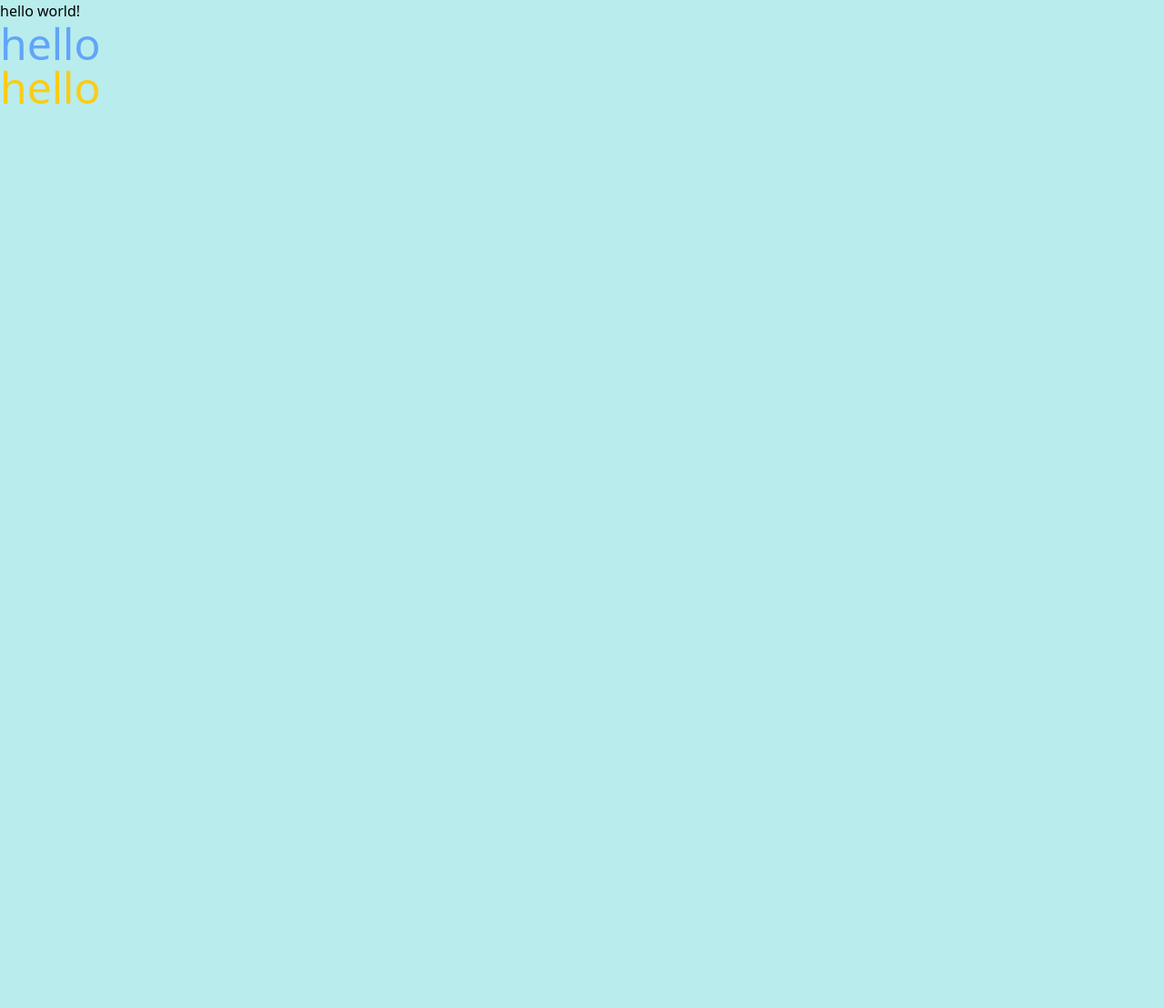
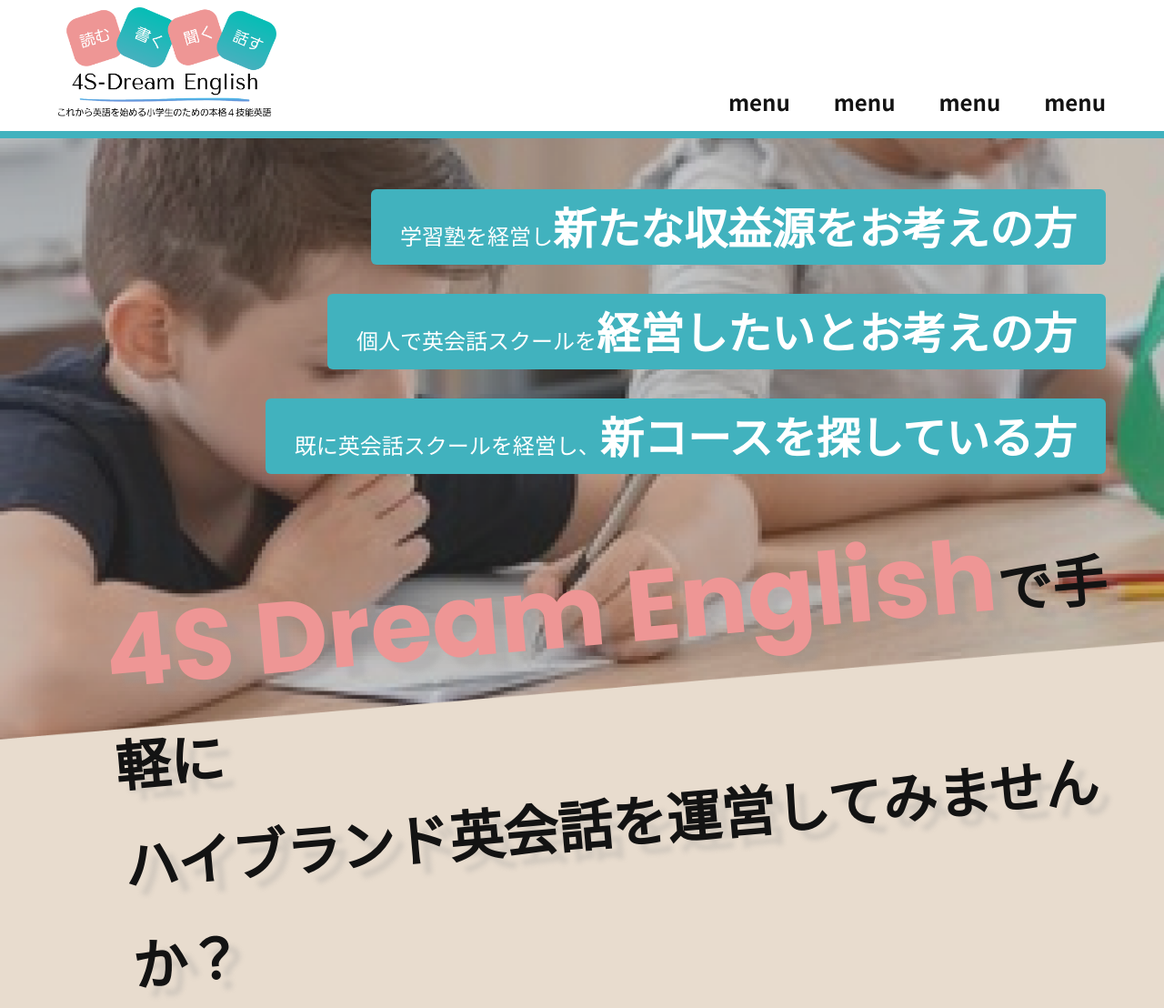
Before and after one commit to nao-uru/4sEnglish, a website: page index.html in a window 1280 px wide. Shown: the top 1108 px of the page at 91% size. Before the commit the page ends 800 px from the top, so only its background shows below. Drawn offline with Linux system fonts and the light colour scheme.

Commit message:
[add] Header & TOP

```diff
--- a/index.html
+++ b/index.html
@@ -7,11 +7,67 @@
 
   <link rel="stylesheet" href="./dist/main.css">
   <link rel="stylesheet" href="./dist/style.css">
+
+  <link rel="preconnect" href="https://fonts.googleapis.com">
+  <link rel="preconnect" href="https://fonts.gstatic.com" crossorigin>
+  <link href="https://fonts.googleapis.com/css2?family=Poppins:wght@700&display=swap" rel="stylesheet">
+
+  <link rel="preconnect" href="https://fonts.googleapis.com">
+  <link rel="preconnect" href="https://fonts.gstatic.com" crossorigin>
+  <link href="https://fonts.googleapis.com/css2?family=Noto+Sans+JP:wght@400;700&display=swap" rel="stylesheet">
+
+
   <title>4S English</title>
 </head>
 <body>
-  <h1>hello world!</h1>
-  <p class="text-5xl text-blue-400">hello</p>
-  <p class="text-5xl text-yellow-400">hello</p>
+  <div class="wrap">
+    <header class="w-full pt-2">
+      <div class="h-nav flex container-xl items-end justify-between pb-4">
+        <img src="./src/imgs/logo.png" alt="">
+        <menu class="h-full align-text-bottom">
+          <ul class="flex">
+            <li class="text-2xl font-bold mr-12"><a class="w-full h-full" href="">menu</a></li>
+            <li class="text-2xl font-bold mr-12"><a class="w-full h-full" href="">menu</a></li>
+            <li class="text-2xl font-bold mr-12"><a class="w-full h-full" href="">menu</a></li>
+            <li class="text-2xl font-bold"><a class="w-full h-full" href="">menu</a></li>
+          </ul>
+        </menu>
+      </div>
+    </header>
+
+    <div class="top relative w-full">
+      <div class="title container-xl pt-14">
+        <div class="t-text bg-cBlue px-8 py-4 w-fit rounded-md ml-auto">
+          <h2 class="text-5xl font-bold text-cWhite "><span class="text-2xl font-normal">学習塾を経営し</span>新たな収益源をお考えの方</h2>
+        </div>
+
+        <div class="t-text bg-cBlue px-8 py-4 w-fit rounded-md mt-8 ml-auto">
+          <h2 class="text-5xl font-bold text-cWhite "><span class="text-2xl font-normal">個人で英会話スクールを</span>経営したいとお考えの方</h2>
+        </div>
+
+        <div class="t-text bg-cBlue px-8 py-4 w-fit rounded-md mt-8 ml-auto">
+          <h2 class="text-5xl font-bold text-cWhite "><span class="text-2xl font-normal">既に英会話スクールを経営し、</span>新コースを探している方</h2>
+        </div>
+      </div>
+
+      <div class="main-title absolute">
+        <h1 class="font-extrabold text-cPink">4S Dream English<span class="text-6xl text-cBlack">で手軽に<br />
+          ハイブランド英会話を運営してみませんか？</span></h1>
+      </div>
+    </div>
+
+    <main>
+
+      <div class="features container-m mt-40">
+        <h2 class="text-4xl font-bold">4S Dream Englishの特徴</h2>
+
+      </div>
+
+
+    </main>
+
+
+
+  </div>
 </body>
 </html>
--- /dev/null
+++ b/src/_common.scss
@@ -0,0 +1,28 @@
+body {
+  background-color: rgb(255, 255, 255);
+  color: #131313;
+  font-family: 'Noto Sans JP', sans-serif;
+  margin: 0 auto;
+}
+
+
+.container-xl {
+  width: 90%;
+  margin: 0 auto;
+}
+
+.container-l {
+  width: 80%;
+  margin: 0 auto;
+}
+
+.container-m {
+  width: 62.5%;
+  margin: 0 auto;
+}
+
+$cBlue:#41B2BE;
+$cPink:#ffffff;
+$cBlack:#131313;
+$cBeige:#E8DCCE;
+$cOrange:#ED7632;
--- a/src/main.scss
+++ b/src/main.scss
@@ -1,3 +1,34 @@
-body {
-  background-color: rgb(185, 236, 236);
+@import "./common";
+
+
+
+header {
+  border-bottom: 8px solid $cBlue;
+  img {
+    width: 240px;
+  }
 }
+
+.top {
+  background-image: url(../src/imgs/h-back.png);
+  background-size: cover;
+  background-repeat: no-repeat;
+  height: 1000px;
+
+  h1 {
+    font-size: 110px;
+    line-height: 100%;
+    text-shadow: 12px 12px 5px rgba(146, 146, 146, 0.25);
+    transform: rotate(-5deg);
+    font-family: 'Poppins', sans-serif;
+  }
+
+  .main-title {
+    bottom: 10%;
+    left: 10%;
+  }
+}
+
+.features {
+
+}
--- a/tailwind.config.js
+++ b/tailwind.config.js
@@ -14,4 +14,14 @@ module.exports = {
     './dist/**/*.{js,jsx,ts,tsx,vue,html}',
     "./src/**/*.{html,js}",
   ],
+  theme:{
+    colors: {
+      cBlue:'#41B2BE',
+      cPink:'#EE9695',
+      cBlack:'#131313',
+      cBeige:'#E8DCCE',
+      cOrange:'#ED7632',
+      cWhite:'#ffffff',
+    }
+  }
 }
```
Also changed, not shown: dist/main.css, dist/style.css, src/imgs/Frame 98.png (added), src/imgs/Frame 99.png (added), src/imgs/h-back.png (added), src/imgs/logo.png (added), src/imgs/s-back.png (added), src/imgs/text.png (added), src/imgs/プレゼン.png (added), src/imgs/留学.png (added), 3 other files.
